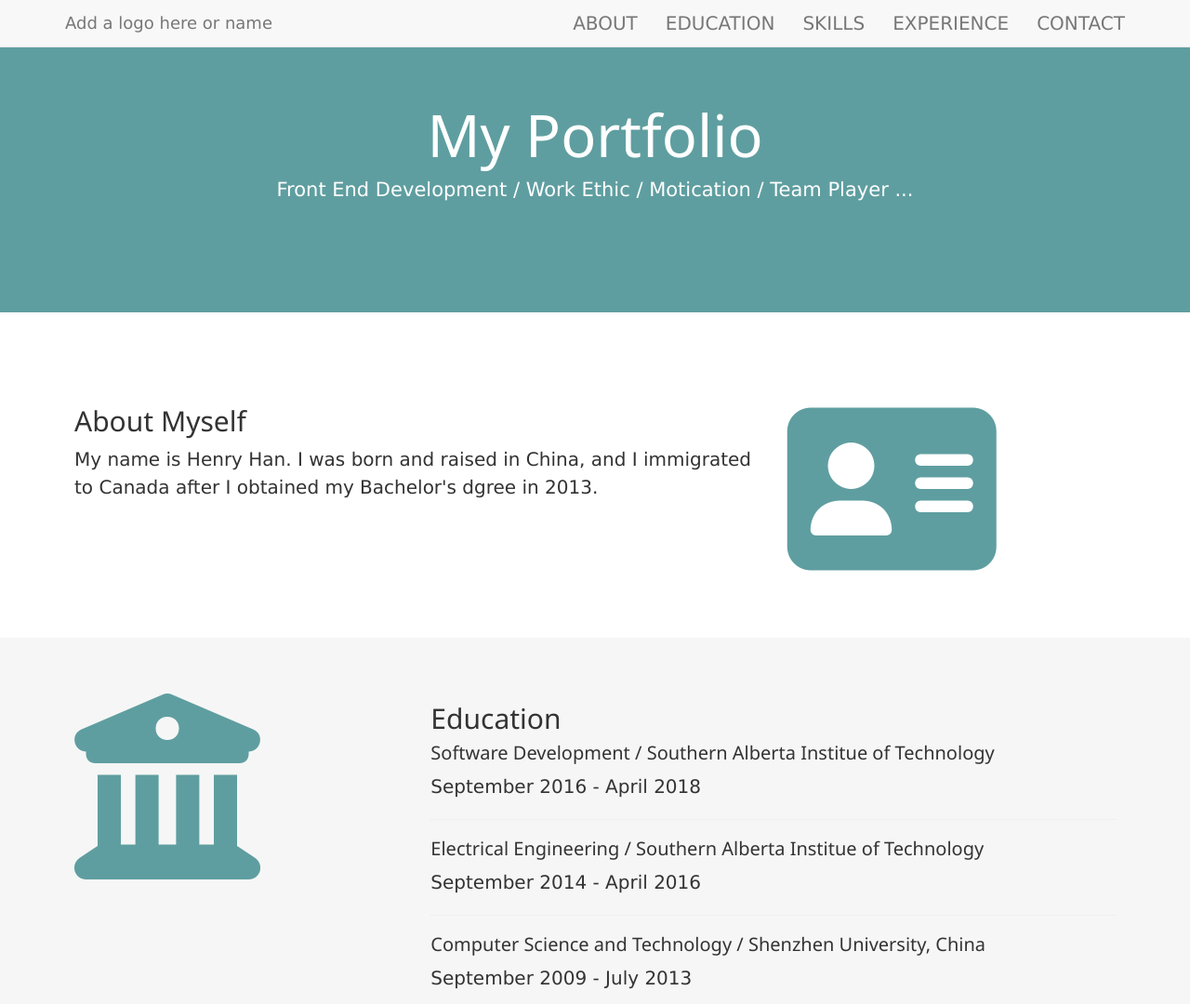
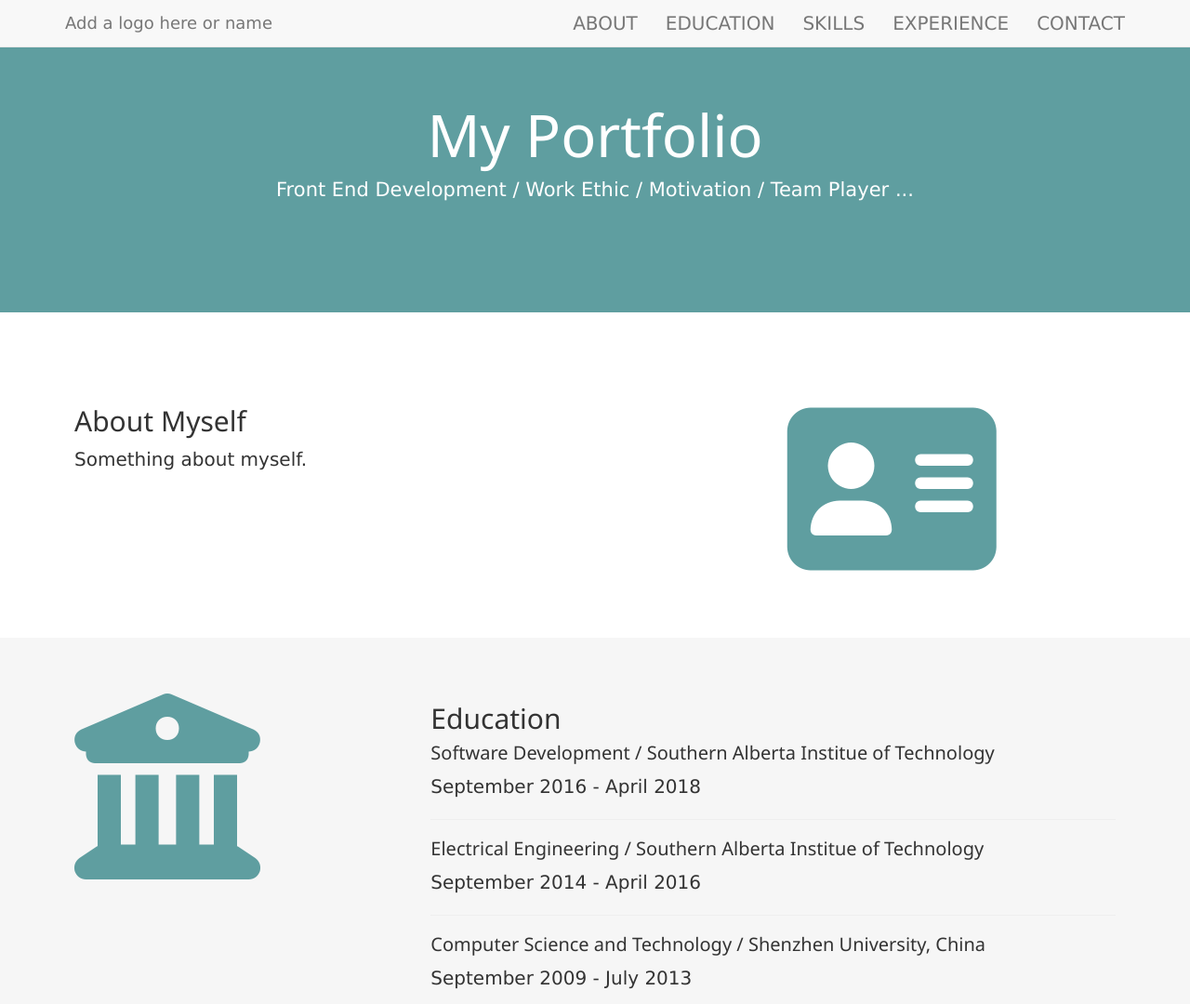
Before and after one commit to GitHanb/henryhan, a plain HTML site: page index.html in a window 1280 px wide. Shown: the top 1080 px of the page at 93% size. Drawn offline with nearby package versions, Linux system fonts and the light colour scheme.

Commit message:
Updated index and style
1. font set to default
2. about myself section

```diff
--- a/index.html
+++ b/index.html
@@ -17,12 +17,17 @@
     <!-- external css file-->
     <link rel="stylesheet" href="style/style.css" />
   </head>
-  <body id="porfolio">
+  <body id="portfolio">
     <!--navigation bar-->
     <nav class="navbar navbar-default navbar-fixed-top">
       <div class="container">
         <div class="navbar-header">
-            <button type="button" class="navbar-toggle" data-toggle="collapse" data-target="#myNavbar">
+          <button
+            type="button"
+            class="navbar-toggle"
+            data-toggle="collapse"
+            data-target="#myNavbar"
+          >
             <span class="icon-bar"></span>
             <span class="icon-bar"></span>
             <span class="icon-bar"></span>
@@ -43,15 +48,14 @@
 
     <div class="jumbotron text-center">
       <h1>My Portfolio</h1>
-      <p>Front End Development / Work Ethic / Motication / Team Player ...</p>
+      <p>Front End Development / Work Ethic / Motivation / Team Player ...</p>
     </div>
     <div class="container-fluid" id="about">
       <div class="row">
         <div class="col-sm-8">
           <h2>About Myself</h2>
           <p>
-            My name is Henry Han. I was born and raised in China, and I
-            immigrated to Canada after I obtained my Bachelor's dgree in 2013.
+            Something about myself.
           </p>
         </div>
         <div class="col-sm-4">
@@ -120,7 +124,6 @@
       <div class="row">
         <div class="col-sm-8">
           <h2>Contact</h2>
-          <br />
           <ul style="list-style-type: none;">
             <li><i class="fas fa-phone"></i> 1.587.436.0922</li>
             <br />
@@ -139,13 +142,19 @@
     </div>
 
     <footer class="container-fluid text-center">
-      <a href="#porfolio" title="To Top">
+      <a href="#portfolio" title="To Top">
         <i class="fas fa-arrow-circle-up"></i>
-      </a><hr>
+      </a>
+      <hr />
       <p>
-        Find more about me on <a href="https://github.com/GitHanb" target="_blank"><i class="fab fa-github" style="font-size:36px"></i></a>
+        Find more about me on
+        <a href="https://github.com/GitHanb" target="_blank"
+          ><i class="fab fa-github" style="font-size:36px"></i
+        ></a>
         &nbsp
-        <a href="https://www.linkedin.com/in/henryhan9527/" target="_blank"><i class="fab fa-linkedin" style="font-size:36px"></i></a>
+        <a href="https://www.linkedin.com/in/henryhan9527/" target="_blank"
+          ><i class="fab fa-linkedin" style="font-size:36px"></i
+        ></a>
       </p>
     </footer>
   </body>
--- a/style/style.css
+++ b/style/style.css
@@ -1,5 +1,4 @@
 body {
-    font-family: 'Lucida Sans', 'Lucida Sans Regular', 'Lucida Grande', 'Lucida Sans Unicode', Geneva, Verdana, sans-serif;
     font-size: 20px;
 }
 
```
Lines whose indentation alone changed are shown as unchanged.
